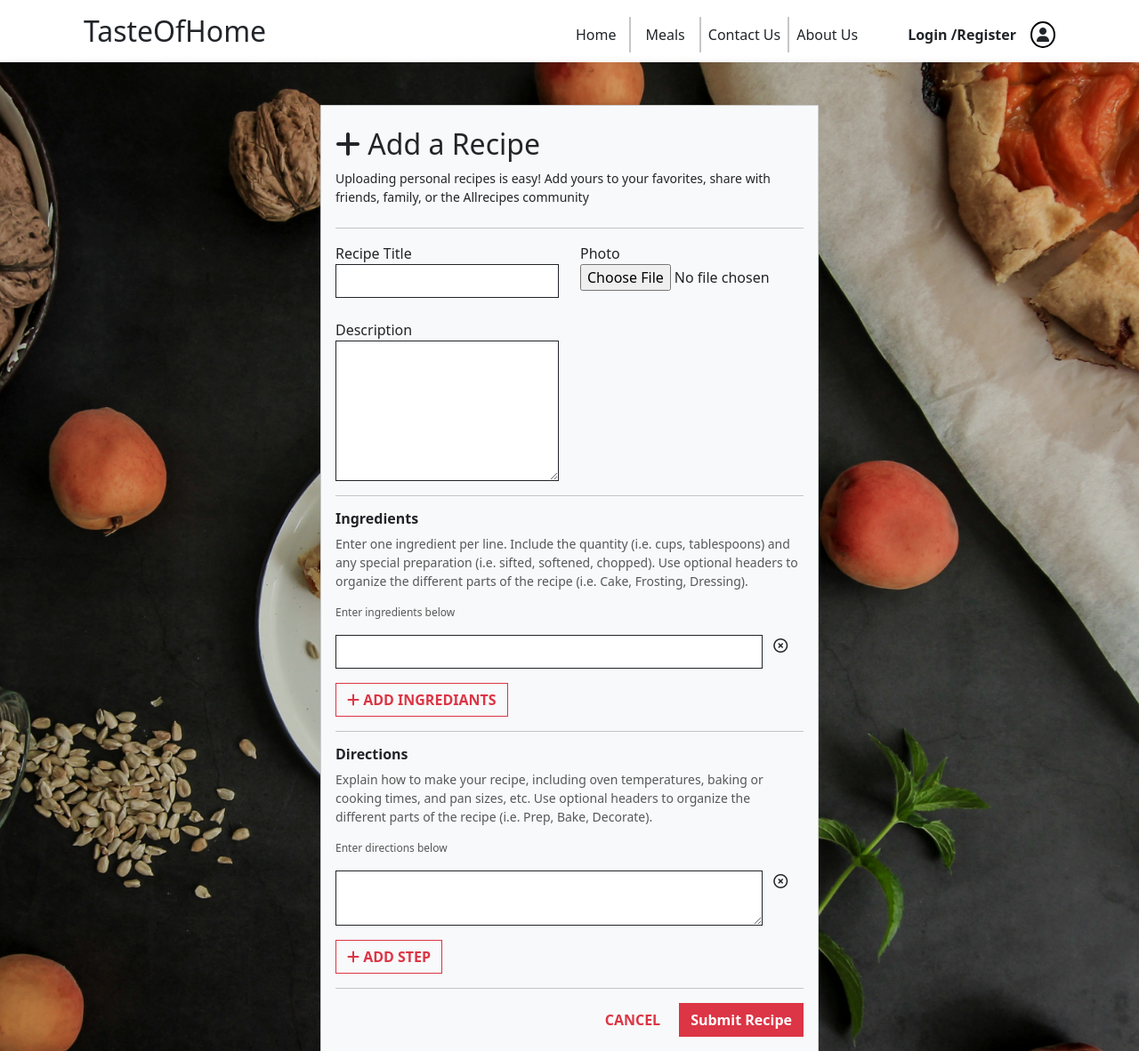
After one commit to kevalpaghadal/Recipe-sharing, a Django app: page /account/addRecipe/ in a window 1280 px wide. The commit adds this page. Shown: the top 1182 px of the page at 89% size. Run offline with Django 5.2, Linux system fonts and the light colour scheme.

Commit message:
some pages added in templates

```diff
--- a/RSW/static/css/style.css
+++ b/RSW/static/css/style.css
@@ -2,11 +2,6 @@
 
 /* dropdowns */
 .dropbtn {
-    /* background-color: #04AA6D; */
-    /* color: white; */
-    /* padding: 16px;
-    font-size: 16px; */
-    /* border: none; */
     cursor: pointer;
   }
 
@@ -105,8 +100,6 @@
 
 /* ------------------------------------------------------------- */
 /* footer */
-/* @import url("https://fonts.googleapis.com/css2?family=Poppins:wght@200;300;400;500;600;700;800;900&display=swap"); */
-
 
 .footer {
   margin-top: 30px;
@@ -182,58 +175,22 @@
   font-weight: 300;
 }
 
-/* .wave {
-  position: absolute;
-  top: -100px;
-  left: 0;
-  width: 100%;
-  height: 100px;
-  background: url("https://i.ibb.co/wQZVxxk/wave.png");
-  background-size: 1000px 100px;
-} */
-
-/* .wave#wave1 {
-  z-index: 1000;
-  opacity: 1;
-  bottom: 0;
-  animation: animateWaves 4s linear infinite;
+/* ------------------------------------- */
+/* addRecipe page */
+.addrecipeback{
+  background-position: center;
+  background-size: cover;
+  position: relative;
 }
 
-.wave#wave2 {
-  z-index: 999;
-  opacity: 0.5;
-  bottom: 10px;
-  animation: animate 4s linear infinite !important;
+.addrecipeback::before{
+  content: '';
+  position: absolute;
+  top: 0;
+  left: 0;
+  right: 0;
+  bottom: 0;
+  width: 100%;
+  height: 100%;
+  background: rgba(0, 0, 0, 0.193)
 }
-
-.wave#wave3 {
-  z-index: 1000;
-  opacity: 0.2;
-  bottom: 15px;
-  animation: animateWaves 3s linear infinite;
-} */
-
-/* .wave#wave4 {
-  z-index: 999;
-  opacity: 0.7;
-  bottom: 20px;
-  animation: animate 3s linear infinite;
-} */
-
-/* @keyframes animateWaves {
-  0% {
-    background-position-x: 1000px;
-  }
-  100% {
-    background-positon-x: 0px;
-  }
-}
-
-@keyframes animate {
-  0% {
-    background-position-x: -1000px;
-  }
-  100% {
-    background-positon-x: 0px;
-  }
-} */
--- a/RSW/urls.py
+++ b/RSW/urls.py
@@ -15,10 +15,13 @@ Including another URLconf
     2. Add a URL to urlpatterns:  path('blog/', include('blog.urls'))
 """
 from django.contrib import admin
-from django.urls import path
+from django.urls import path , include
 from . import views
 
 urlpatterns = [
     path('admin/', admin.site.urls),
     path('' , views.home, name='home'),
+    path('account/', include('account.urls')),
+
+    path('contact_us', views.contact_us, name='contact_us'),
 ]
--- a/RSW/views.py
+++ b/RSW/views.py
@@ -2,4 +2,7 @@ from django.shortcuts import redirect , render
 
 
 def home(request):
-    return render(request , 'home.html');
+    return render(request , 'home.html')
+
+def contact_us(request):
+    return render(request , 'contact_us.html')
--- /dev/null
+++ b/account/urls.py
@@ -0,0 +1,9 @@
+from django.urls import path
+from . import views
+
+urlpatterns = [
+    path('loginUser/' , views.loginUser , name='loginUser'),
+    path('registerUser/', views.registerUser, name='registerUser'),
+    path('userProfile/' , views.userProfile, name='userProfile'),
+    path('addRecipe/', views.addRecipe , name='addRecipe'),
+]
--- a/account/views.py
+++ b/account/views.py
@@ -1,3 +1,15 @@
 from django.shortcuts import render
 
 # Create your views here.
+
+def loginUser(request):
+    return render(request , 'account/loginUser.html')
+
+def registerUser(request):
+    return render(request , 'account/registerUser.html')
+
+def userProfile(request):
+    return render(request , 'account/userProfile.html')
+
+def addRecipe(request):
+    return render(request , 'account/addRecipe.html')
--- /dev/null
+++ b/templates/account/addRecipe.html
@@ -0,0 +1,119 @@
+{% extends 'base.html'%}
+
+{% load static %}
+
+{% block content %}
+
+<div class="container-fluid addrecipeback shadow" style="background-image: url({% static 'images/addrecipeback.jpg' %});">
+    <div class="container py-5">
+      <div class="card mx-auto rounded-0 bg-light" style="width: 35rem;">
+        <div class="card-body bg-light">
+          <h2 class="my-2"><i class="fa-solid fa-plus"></i> Add a Recipe</h2>
+          <p class="mb-4" style="font-size: 14px;">Uploading personal recipes is easy! Add yours to your favorites,
+            share with friends, family, or the
+            Allrecipes
+            community</p>
+          <hr>
+          <form action="" >
+            <div class="row">
+
+              <!-- recipe titel and description -->
+              <div class="col-md-6">
+
+                <div class="row">
+                  <!-- recipe titel -->
+                  <div class="col-md-12">
+                    <label class="form-label mb-0" for="form3Example3">Recipe Title</label>
+                    <input type="email" id="form3Example3" class="form-control mb-4 rounded-0 border border-dark"/>
+                  </div>
+
+                  <!-- description -->
+                  <div class="col-md-12">
+                    <label class="form-label mb-0" for="form3Example3">Description</label>
+                    <textarea type="email" id="form3Example3" rows="6"
+                      class="form-control rounded-0 border border-dark"></textarea>
+                  </div>
+                </div>
+
+              </div>
+
+              <!-- photo -->
+              <div class="col-md-6">
+                <label class="form-label mb-0" for="form3Example3">Photo</label>
+                <!-- <input type="file" id="form3Example3" src="/image/keval2.jpg" accept="image/*" class="form-control rounded-0 border border-dark p-0"
+                  style="height: 245px;" /> -->
+                  <input aria-labelledby="photoUploadFileAdd photoUploadFileMain" aria-describedby="uploadSectionDescription" type="file" id="photoUploadFile" class="formLayoutPhotoUpload__uploadInput js--fileInput" accept="image/*">
+                  <!-- <input type="image" src="" alt="Submit" style="height: 245px;"> -->
+              </div>
+            </div>
+            <hr>
+
+            <!-- ingredients sections -->
+            <h6 class="fw-bold">Ingredients</h6>
+            <p class="" style="color: rgba(0,0,0,.65); font-size: 14px;">
+              Enter one ingredient per line. Include the quantity (i.e. cups, tablespoons) and any special preparation
+              (i.e. sifted, softened, chopped). Use optional headers to organize the different parts of the recipe (i.e.
+              Cake, Frosting, Dressing).</p>
+            <p style="color: rgba(0,0,0,.65); font-size: 12px;">Enter ingredients below </p>
+
+            <div class="row">
+              <div class="col-md-11 col-11 mb-3">
+                <input type="email" id="form3Example3" class="form-control rounded-0 border border-dark" />
+              </div>
+              <div class="col-md-1 col-1 p-0">
+                <i class="fa-regular fa-circle-xmark"></i>
+              </div>
+            </div>
+
+            <div class="">
+              <button type="button" class="btn btn-outline-danger rounded-0 fw-bold"><i class="fa-solid fa-plus"></i>
+                ADD
+                INGREDIANTS</button>
+            </div>
+
+            <!-- end ingretiant section -->
+
+            <hr>
+
+
+            <!-- direction section -->
+            <h6 class="fw-bold">Directions</h6>
+            <p style="color: rgba(0,0,0,.65); font-size: 14px;">Explain how to make your recipe, including oven
+              temperatures, baking or
+              cooking times, and pan sizes, etc.
+              Use optional headers to organize the different parts of the recipe (i.e. Prep, Bake, Decorate).</p>
+            <p style="color: rgba(0,0,0,.65); font-size: 12px;">Enter directions below </p>
+
+            <div class="row">
+              <div class="col-md-11 col-11 mb-3">
+                <textarea type="email" id="form3Example3" class="form-control rounded-0 border border-dark"></textarea>
+              </div>
+              <div class="col-md-1 col-1 p-0">
+                <i class="fa-regular fa-circle-xmark"></i>
+              </div>
+            </div>
+
+
+            <div class="">
+              <button type="button" class="btn btn-outline-danger rounded-0 fw-bold"><i class="fa-solid fa-plus"></i>
+                ADD
+                STEP</button>
+            </div>
+
+            <!-- end ingrediant section -->
+            <hr>
+
+            <div class="d-flex justify-content-end gap-2">
+              <button type="button" class=" btn text-danger rounded-0 fw-bold">CANCEL</button>
+
+              <button type="submit" class="btn btn-danger rounded-0 fw-bold">
+                Submit Recipe</button>
+            </div>
+
+          </form>
+        </div>
+      </div>
+    </div>
+  </div>
+
+{% endblock %}
--- a/templates/home.html
+++ b/templates/home.html
@@ -8,7 +8,7 @@
 <div class="backimg mt-2" style="background-image: url('{% static 'images/background_hero_section.jpg' %}');">
     <div class="box">
         <form name="search" class="searchbar">
-            <input type="text" class="input" name="txt" placeholder="Search your favourite food">
+            <input type="text" class="input" name="txt" placeholder="Search your favourite food" style="color: black;">
         </form>
         <i class="fas fa-search searchicon"></i>
     </div>
--- a/templates/includes/footer.html
+++ b/templates/includes/footer.html
@@ -18,11 +18,11 @@
                 </a></li>
         </ul>
         <ul class="menu">
-            <li class="menu__item"><a class="menu__link" href="#">Home</a></li>
+            <li class="menu__item"><a class="menu__link" href="{% url 'home'%}">Home</a></li>
             <li class="menu__item"><a class="menu__link" href="#">About</a></li>
-            <li class="menu__item"><a class="menu__link" href="#">Meals</a></li>
+            <li class="menu__item"><a class="menu__link" href="#meals">Meals</a></li>
             <li class="menu__item"><a class="menu__link" href="#">Team</a></li>
-            <li class="menu__item"><a class="menu__link" href="#">Contact</a></li>
+            <li class="menu__item"><a class="menu__link" href="{% url 'contact_us'%}">Contact</a></li>
 
         </ul>
         <p>&copy;2024 Taste Of Home | All Rights Reserved</p>
--- a/templates/includes/navbar.html
+++ b/templates/includes/navbar.html
@@ -1,4 +1,4 @@
-<div class="container-fluid nav-shadow bg-white">
+<div class="container-fluid nav-shadow bg-white" id="meals">
     <div class="container">
         <nav class="navbar navbar-expand-md d-flex">
             <div class="container mt-2">
@@ -21,7 +21,7 @@
                     <div class="offcanvas-body justify-content-end align-items-center">
                         <ul class="navbar-nav justify-content-center align-items-center fs-6">
                             <li class="nav-item ">
-                                <a class="nav-link text-dark" href="/home.html" style="padding-right: 15px;">Home</a>
+                                <a class="nav-link text-dark" href="{% url 'home'%}" style="padding-right: 15px;">Home</a>
                             </li>
 
                             <li class="nav-item left_side_border" style="padding: 8px;">
@@ -36,7 +36,7 @@
                             </li>
 
                             <li class="nav-item left_side_border">
-                                <a class="nav-link text-dark" href="/contact_us.html">Contact Us</a>
+                                <a class="nav-link text-dark" href="{% url 'contact_us'%}">Contact Us</a>
                             </li>
 
                             <li class="nav-item left_side_border">
@@ -61,17 +61,17 @@
                         </ul>
                         <div class="login-option d-flex ms-5">
                             <a class="cs-color cs-popup-joinus-btn login-popup text-dark nav-link"
-                                href="#user-register"> <strong> Login /</strong> </a>
-                            <span><a href=""
+                                href="{% url 'loginUser'%}"> <strong> Login /</strong> </a>
+                            <span><a href="{% url 'registerUser' %}"
                                     class="cs-color cs-popup-joinus-btn login-popup text-dark nav-link"><strong>Register</strong></a></span>
                         </div>
 
                         <div class="dropdown">
                             <div class="dropbtn"><i class="fa-solid fa-user user_icon ms-3"></i></div>
                             <div class="dropdown-content">
-                                <a href="#">My profile</a>
-                                <a href="#">Add recipe</a>
-                                <a href="#">Logout</a>
+                                <a href="{% url 'userProfile' %}">My profile</a>
+                                <a href="{% url 'addRecipe' %}">Add recipe</a>
+                                <a href="#" class="text-danger fw-bold">Logout</a>
                             </div>
                         </div>
                     </div>
```
Also changed, not shown: templates/account/loginUser.html (added, +90 -0 lines), templates/account/registerUser.html (added, +105 -0 lines), templates/account/userProfile.html (added, +63 -0 lines), templates/contact_us.html (added, +104 -0 lines), RSW/static/images/addrecipeback.jpg (added).
